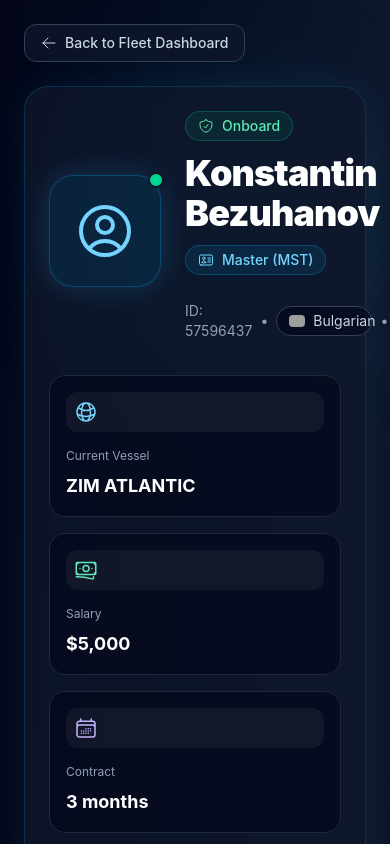
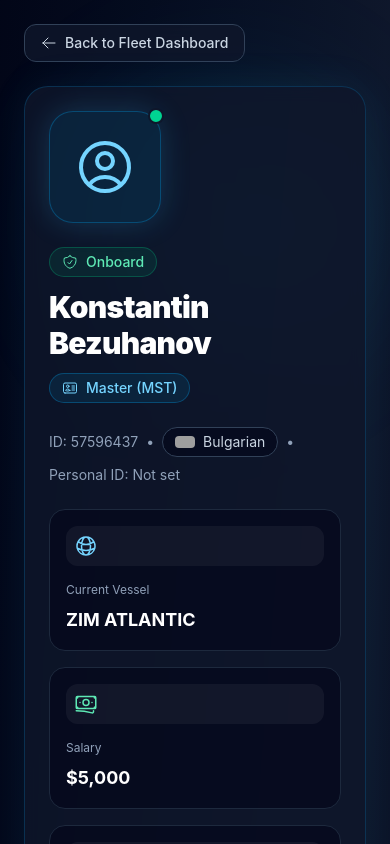
Before and after one commit to s-yordanova/maritime-fleet-dashboard, a React (Vite) app: page /crew-profile in a window 390 px wide. Shown: the top 844 px of the page. Built offline with nearby package versions, Linux system fonts and the light colour scheme; grey boxes are pictures that could not be loaded.

Commit message:
fix responsive view of the profile header

```diff
--- a/src/components/crew/CrewHero.tsx
+++ b/src/components/crew/CrewHero.tsx
@@ -18,7 +18,7 @@ export function CrewHero() {
     >
       <div className="flex flex-col gap-6">
         <div className="flex flex-col gap-6 xl:flex-row xl:items-center xl:justify-between">
-          <div className="flex items-center gap-6">
+          <div className="flex flex-col items-start gap-6 md:flex-row md:items-center">
             <div className="relative flex h-28 w-28 shrink-0 items-center justify-center rounded-3xl border border-sky-500/30 bg-sky-500/10 text-sky-300 shadow-[0_0_30px_rgba(56,189,248,0.2)]">
               <UserCircleIcon className="h-16 w-16" />
 
@@ -31,7 +31,7 @@ export function CrewHero() {
                 {crewProfile.status}
               </div>
 
-              <h1 className="text-4xl font-black tracking-tight text-white">
+              <h1 className="text-3xl font-black tracking-tight text-white md:text-4xl">
                 {crewProfile.name}
               </h1>
 
@@ -41,7 +41,7 @@ export function CrewHero() {
                   {crewProfile.rank}
                 </span>
 
-                <p className="mt-1 flex items-center gap-2 text-slate-400">
+                <p className="mt-3 flex flex-wrap items-center gap-2 text-sm text-slate-400">
                   <span>ID: {crewProfile.id}</span>
 
                   <span>•</span>
@@ -62,7 +62,7 @@ export function CrewHero() {
             </div>
           </div>
 
-          <div className="grid gap-4 sm:grid-cols-2 xl:w-[620px] xl:grid-cols-4">
+          <div className="grid w-full gap-4 sm:grid-cols-2 xl:w-[620px] xl:grid-cols-4">
             {heroStats.map((item, index) => {
               const Icon = item.icon;
 
```
